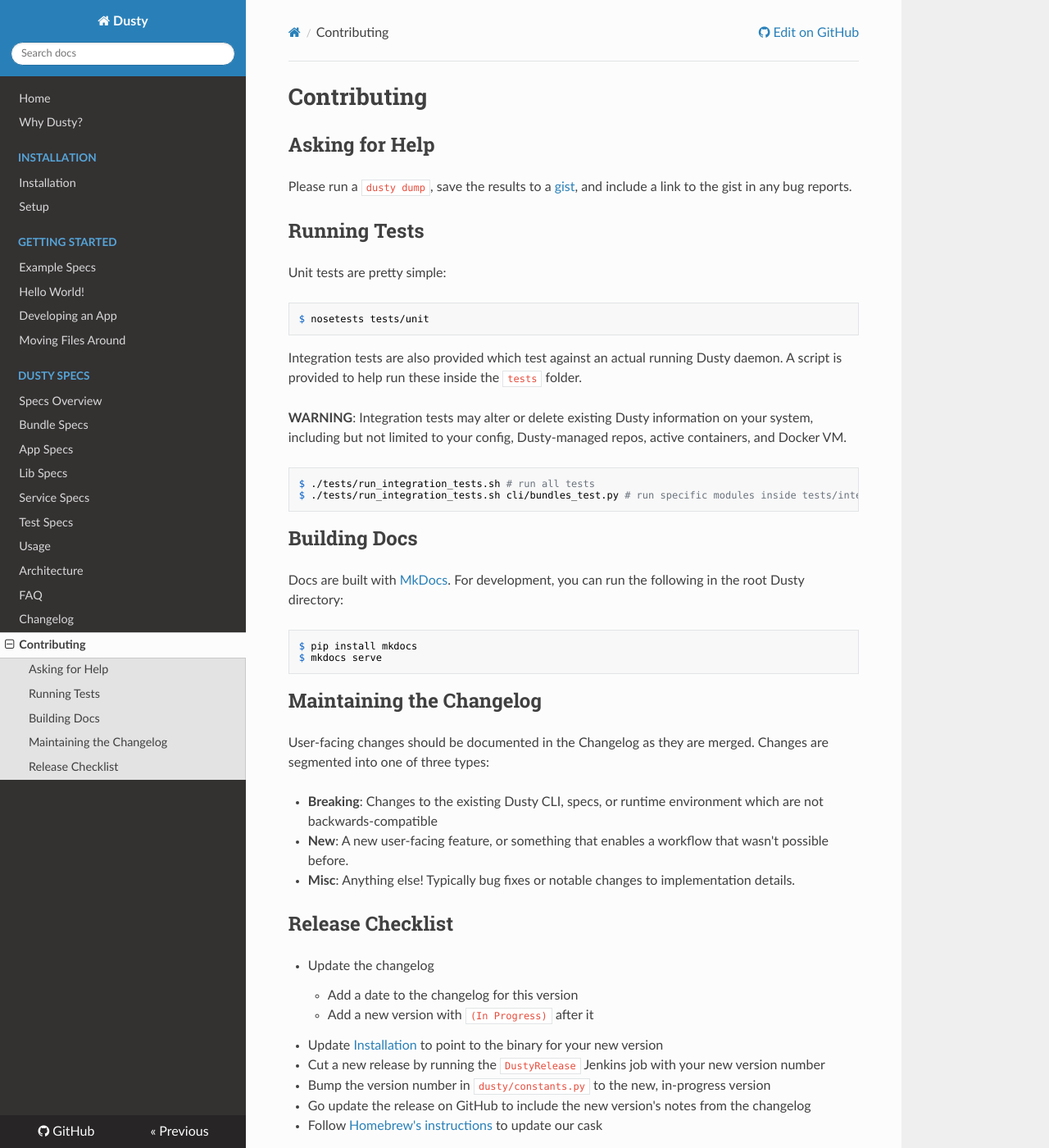
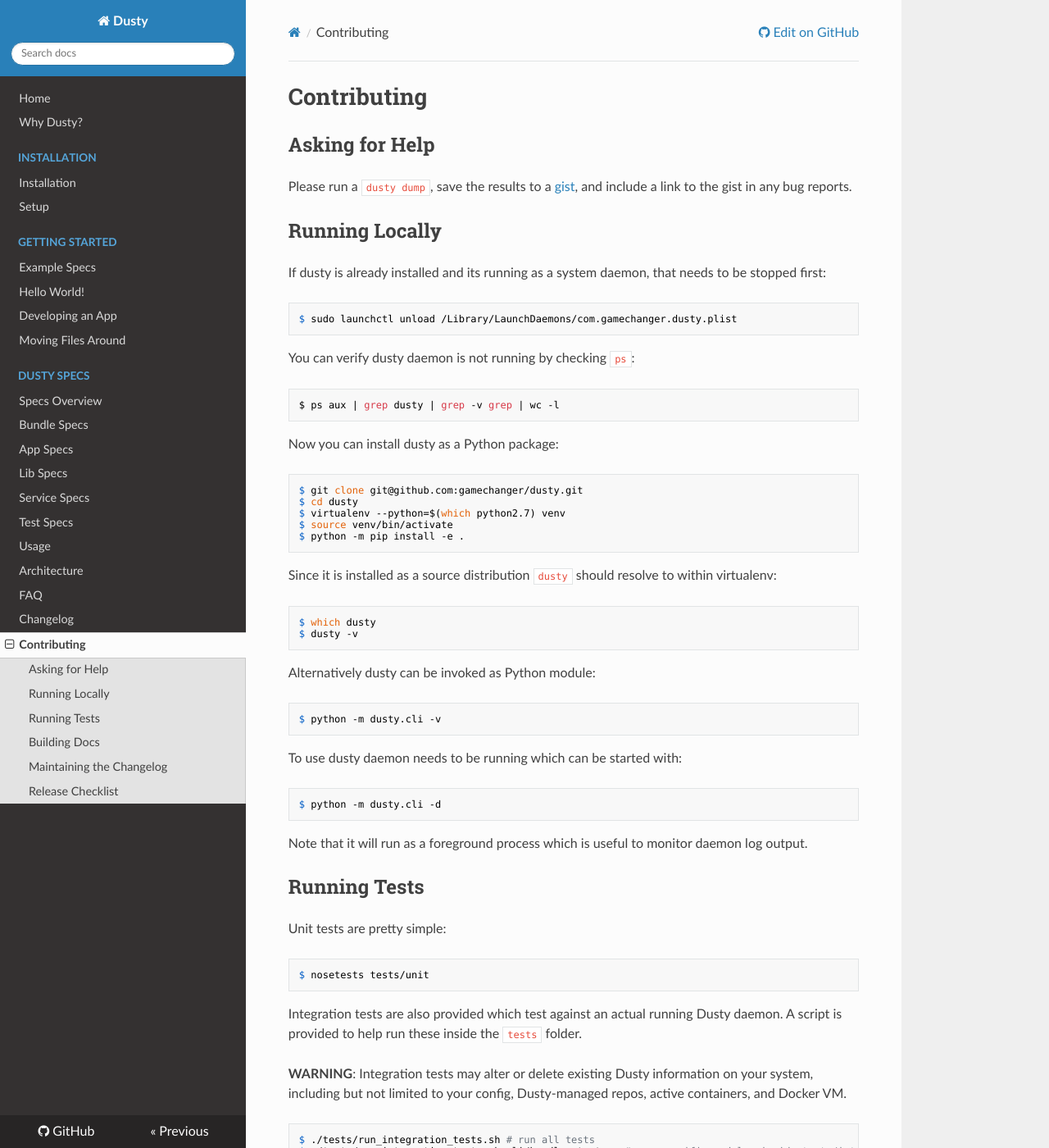
Before and after one commit to gamechanger/dusty, an MkDocs documentation site: the page built from docs/contributing.md, in a window 1280 px wide and 1400 px high. Shown: the whole window at 82% size. Built offline with MkDocs 1.6.1, drawn with Linux system fonts in a browser that asks for light colours; nearby versions of some CDN libraries; old or Windows-style settings are respelled for this version of MkDocs.

````diff
--- a/docs/contributing.md
+++ b/docs/contributing.md
@@ -4,6 +4,52 @@
 
 Please run a `dusty dump`, save the results to a [gist](https://gist.github.com/),
 and include a link to the gist in any bug reports.
+
+## Running Locally
+
+If dusty is already installed and its running as a system daemon,
+that needs to be stopped first:
+
+```
+$ sudo launchctl unload /Library/LaunchDaemons/com.gamechanger.dusty.plist
+```
+
+You can verify dusty daemon is not running by checking `ps`:
+
+```
+$ ps aux | grep dusty | grep -v grep | wc -l
+```
+
+Now you can install dusty as a Python package:
+
+```
+$ git clone git@github.com:gamechanger/dusty.git
+$ cd dusty
+$ virtualenv --python=$(which python2.7) venv
+$ source venv/bin/activate
+$ python -m pip install -e .
+```
+
+Since it is installed as a source distribution `dusty` should resolve to within virtualenv:
+
+```
+$ which dusty
+$ dusty -v
+```
+
+Alternatively dusty can be invoked as Python module:
+
+```
+$ python -m dusty.cli -v
+```
+
+To use dusty daemon needs to be running which can be started with:
+
+```
+$ python -m dusty.cli -d
+```
+
+Note that it will run as a foreground process which is useful to monitor daemon log output.
 
 ## Running Tests
 
````
Also changed, not shown: docs/faq.md (+7 -0 lines), 1 other file.
